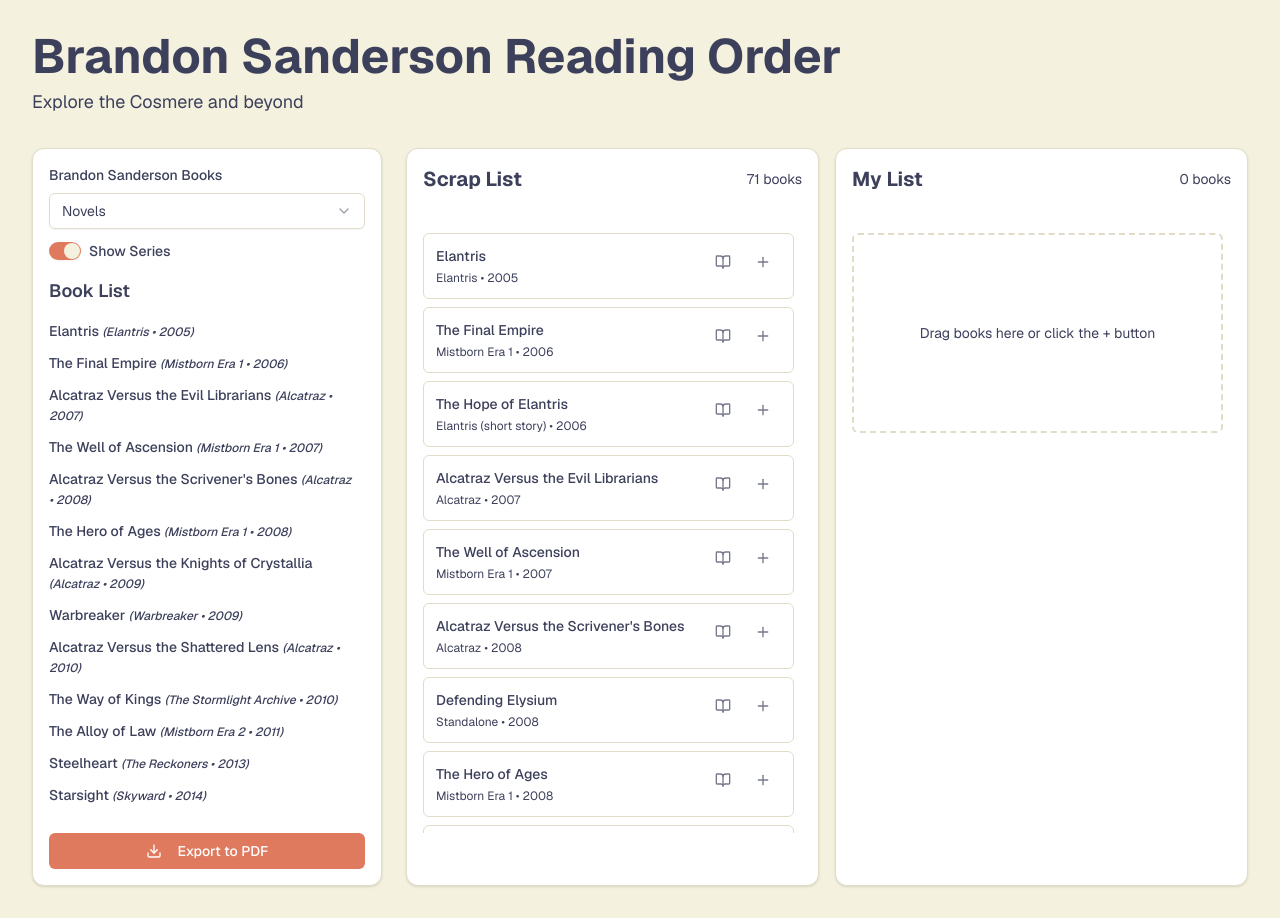
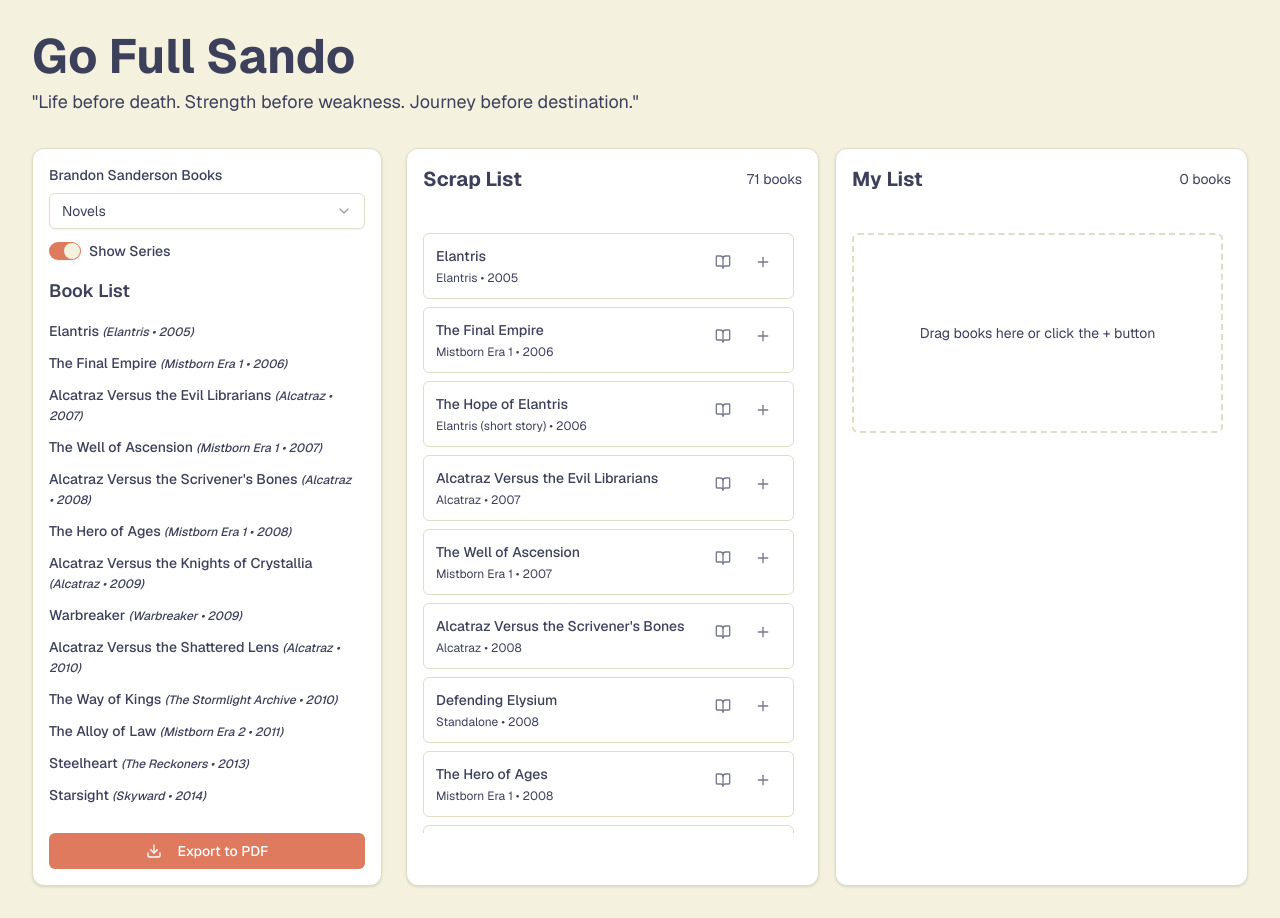
Before and after one commit to andrewapple/brandon-sanderson-reading-order, a Next.js app: page / in a window 1280 px wide. Built offline with nearby package versions, Linux system fonts and the light colour scheme.

Commit message:
Update page.tsx

```diff
--- a/app/page.tsx
+++ b/app/page.tsx
@@ -13,8 +13,8 @@ export default function Home() {
     <main className="min-h-screen p-4 md:p-8">
       <div className="max-w-7xl mx-auto">
         <header className="mb-8">
-          <h1 className="text-4xl md:text-5xl font-bold text-balance mb-2">Brandon Sanderson Reading Order</h1>
-          <p className="text-muted-foreground text-lg">Explore the Cosmere and beyond</p>
+          <h1 className="text-4xl md:text-5xl font-bold text-balance mb-2">Go Full Sando</h1>
+          <p className="text-muted-foreground text-lg">"Life before death. Strength before weakness. Journey before destination."</p>
         </header>
 
         <div className="grid grid-cols-1 lg:grid-cols-[350px_1fr] gap-6">
```
